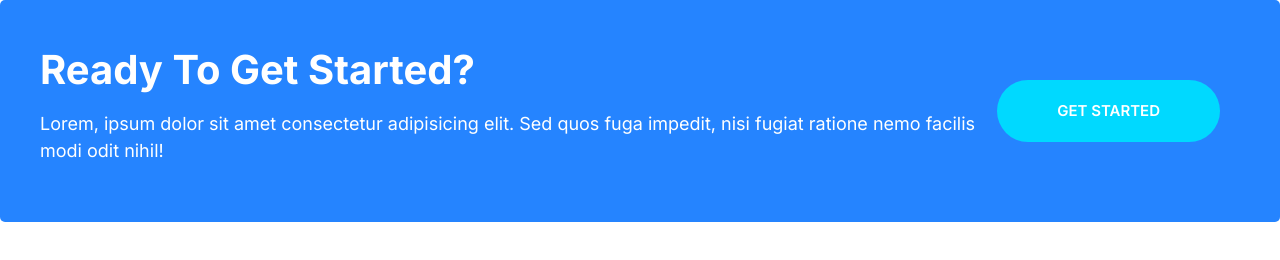
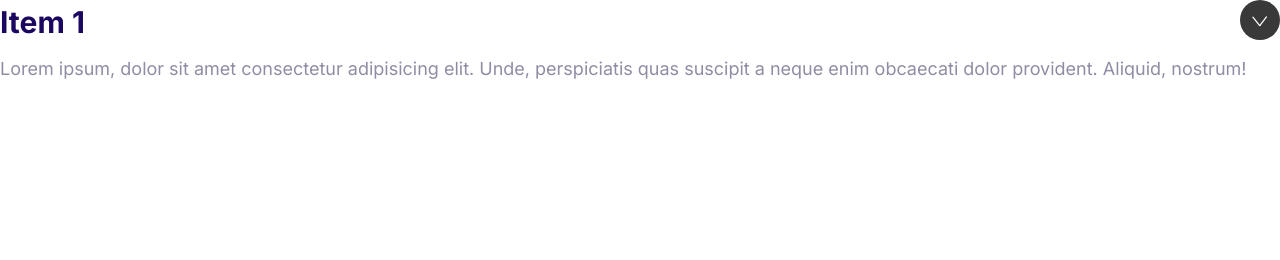
Before and after one commit to minhhai1906/moshified, a plain HTML site: page index.html in a window 1280 px wide. Drawn offline with Linux system fonts and the light colour scheme.

Commit message:
Define Collapsible

```diff
--- a/css/styles.css
+++ b/css/styles.css
@@ -498,3 +498,42 @@ a {
     margin: 0 2rem;
   }
 }
+
+/* Collapsible */
+
+.collapsible__header {
+  display: flex;
+  justify-content: space-between;
+}
+.collapsible__header:hover {
+  cursor: pointer;
+}
+.collapsible__heading {
+  font-size: 3rem;
+  margin-top: 0;
+}
+
+.collapsible__chevron {
+  transform: rotate(-90deg);
+  transition: transform 0.5s;
+}
+
+.chevron {
+  width: 40px;
+  height: 40px;
+}
+
+.collapsible__content {
+  opacity: 0;
+  max-height: 0;
+  overflow: hidden;
+  transition: all 0.3s;
+}
+
+.collapsible--expanded .collapsible__chevron {
+  transform: rotate(0);
+}
+.collapsible--expanded .collapsible__content {
+  max-height: 100vh;
+  opacity: 1;
+}
--- a/index.html
+++ b/index.html
@@ -15,17 +15,23 @@
     <link rel="stylesheet" href="css/styles.css" />
   </head>
   <body>
-    <div class="callout callout--primary">
-      <div class="grid grid--1x2">
-        <div class="callout__content">
-          <h2 class="callout__heading">Ready To Get Started?</h2>
-          <p>
-            Lorem, ipsum dolor sit amet consectetur adipisicing elit. Sed quos
-            fuga impedit, nisi fugiat ratione nemo facilis modi odit nihil!
-          </p>
-        </div>
-        <a href="#" class="btn btn--secondary btn--stretched">Get Started</a>
+    <div class="collapsible collapsible--expanded">
+      <header class="collapsible__header">
+        <h2 class="collapsible__heading">Item 1</h2>
+        <img
+          class="chevron collapsible__chevron"
+          src="images/chevron.svg"
+          alt="A Down Chevron"
+        />
+      </header>
+      <div class="collapsible__content">
+        <p>
+          Lorem ipsum, dolor sit amet consectetur adipisicing elit. Unde,
+          perspiciatis quas suscipit a neque enim obcaecati dolor provident.
+          Aliquid, nostrum!
+        </p>
       </div>
     </div>
+    <script src="js/main.js"></script>
   </body>
 </html>
--- /dev/null
+++ b/js/main.js
@@ -0,0 +1,6 @@
+const collapsibles = document.querySelectorAll(".collapsible");
+collapsibles.forEach((item) =>
+  item.addEventListener("click", function () {
+    this.classList.toggle("collapsible--expanded");
+  })
+);
```
Also changed, not shown: components/collapsible.html (added, +17 -0 lines), images/chevron.svg (added).
